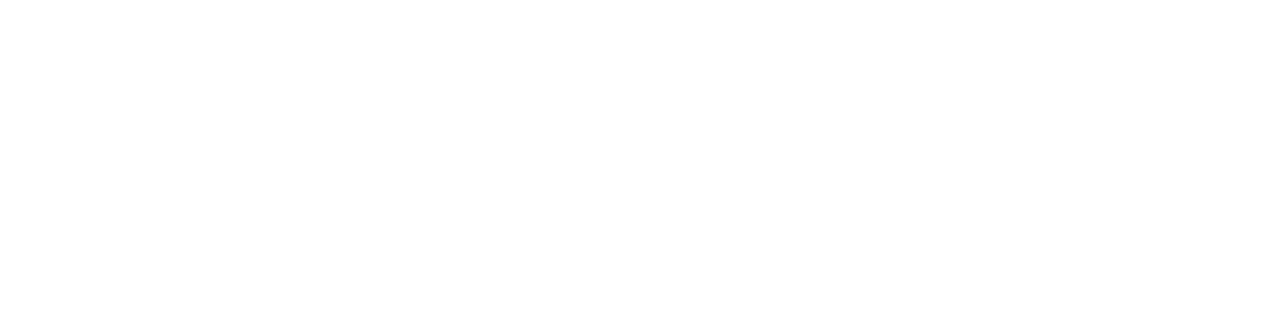
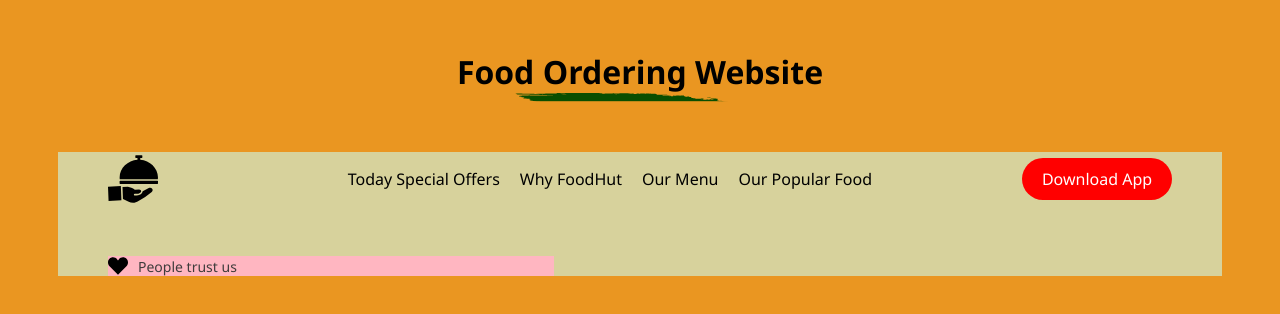
Before and after one commit to muratkanbur/practice-04.05.2026, a plain HTML site: page index.html in a window 1280 px wide. Drawn offline with Linux system fonts and the light colour scheme.

Commit message:
add navbar

```diff
--- a/index.html
+++ b/index.html
@@ -1,11 +1,41 @@
-<!DOCTYPE html>
+<!doctype html>
 <html lang="en">
-<head>
-    <meta charset="UTF-8">
-    <meta name="viewport" content="width=device-width, initial-scale=1.0">
+  <head>
+    <meta charset="UTF-8" />
+    <meta name="viewport" content="width=device-width, initial-scale=1.0" />
     <title>Practice</title>
-</head>
-<body>
+    <link rel="stylesheet" href="./styles.css" />
+  </head>
+  <body>
+    <h1>Food Ordering Website</h1>
+    <div class="line">
+      <img src="./assets/line.svg" alt="line" />
+    </div>
 
-</body>
+    <div class="main-content">
+      <nav class="nav-bar">
+        <img src="./assets/logo.svg" alt="logo" class="logo" />
+        <ul class="top-bar">
+          <li>Today Special Offers</li>
+          <li>Why FoodHut</li>
+          <li>Our Menu</li>
+          <li>Our Popular Food</li>
+        </ul>
+        <a type="button" href="" class="btn">Download App</a>
+      </nav>
+      <div class="top-content">
+        <section class="left-top-content">
+          <div class="icon-span">
+            <img
+              src="./assets/heart-svgrepo-com.svg"
+              alt="heart"
+              class="icons"
+            />
+            <span class="paragraph">People trust us</span>
+          </div>
+        </section>
+        <section class="right-top-content"></section>
+      </div>
+    </div>
+  </body>
 </html>
--- a/styles.css
+++ b/styles.css
@@ -1,3 +1,90 @@
 *{
     box-sizing: border-box;
 }
+
+:root{
+    --background-color: #ea9621;
+    --black: #000000;
+    --yellow: #d7d29c;
+    --red: #ff0000;
+    --white: #ffffff;
+    --paragraph-color: #3f3c3c;
+    --pink: #ffb6c1;
+
+    --sm-font-size: 14px;
+}
+
+body{
+    background-color: var(--background-color);
+    font-family: 'Segoe UI', Tahoma, Geneva, Verdana, sans-serif;
+}
+
+a{
+    text-decoration: none;
+}
+
+h1{
+    text-align: center;
+    margin-top:50px;
+    margin-bottom:0;
+}
+
+.line{
+    display: flex;
+    justify-content: center;
+}
+
+.main-content{
+background-color: var(--yellow);
+margin:50px;
+}
+
+ul{
+    list-style: none;
+}
+.nav-bar{
+    display: flex;
+    justify-content: space-around;
+    gap: 50px;
+    align-items: center;
+}
+
+.logo{
+    max-width:50px;
+    max-height:auto;
+}
+
+.icons{
+    max-width:20px;
+    max-height:auto;
+}
+
+.top-bar{
+    display: flex;
+    justify-content: space-between;
+    gap: 20px;
+}
+
+.btn{
+    background-color: var(--red);
+    color: var(--white);
+    border-radius: 25px;
+    padding: 10px 20px;
+}
+
+.top-content{
+    display: grid;
+    grid-template-columns: 2fr 3fr;
+    margin:50px 0 0 50px;
+}
+
+.icon-span{
+    display: flex;
+    align-items: center;
+    gap: 10px;
+    background-color : var(--pink);
+}
+.paragraph{
+    color: var(--paragraph-color);
+    font-size: var(--sm-font-size);
+    }
```
Also changed, not shown: assets/heart-svgrepo-com.svg (added), assets/line.svg (added), assets/logo.svg (added), 2 other files.
